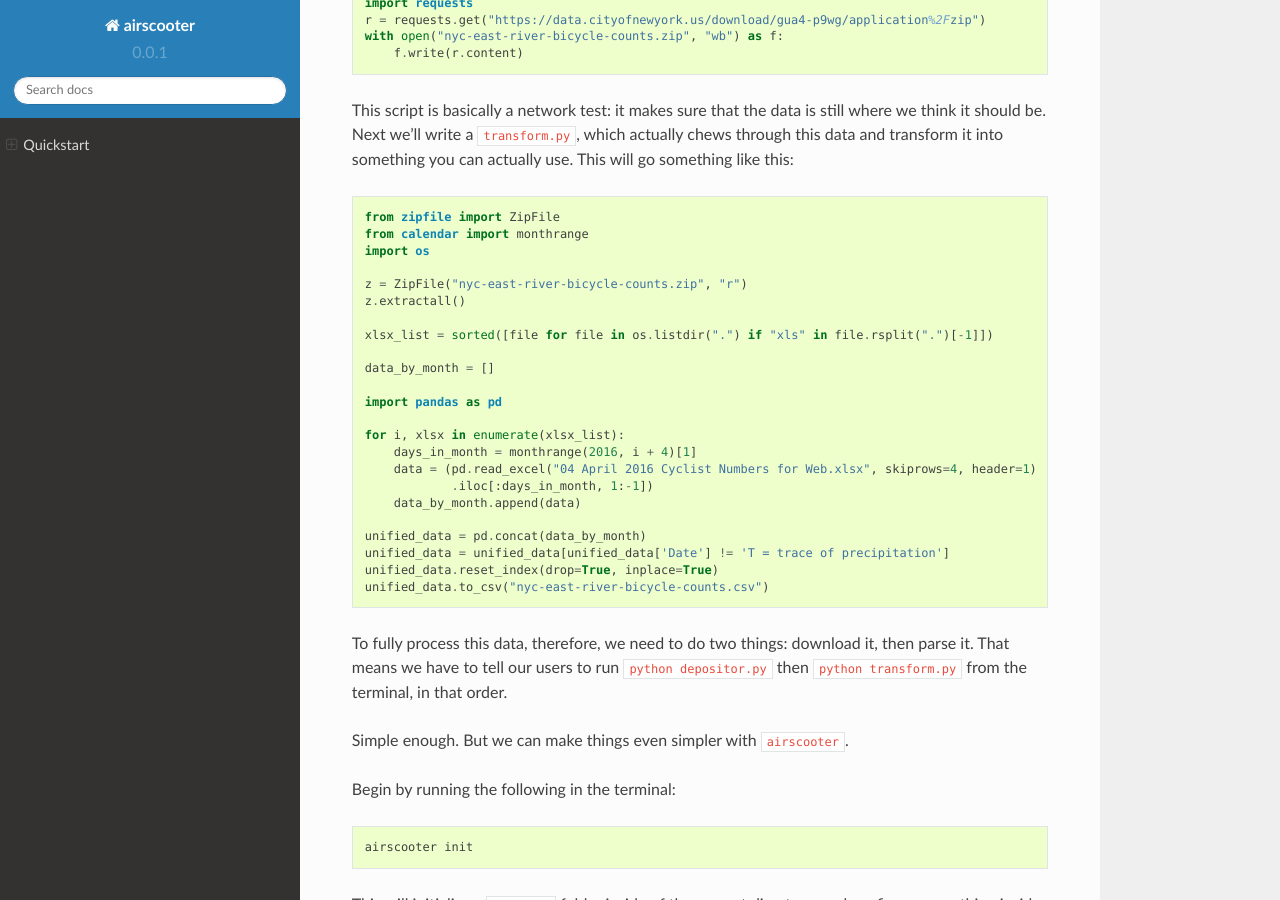
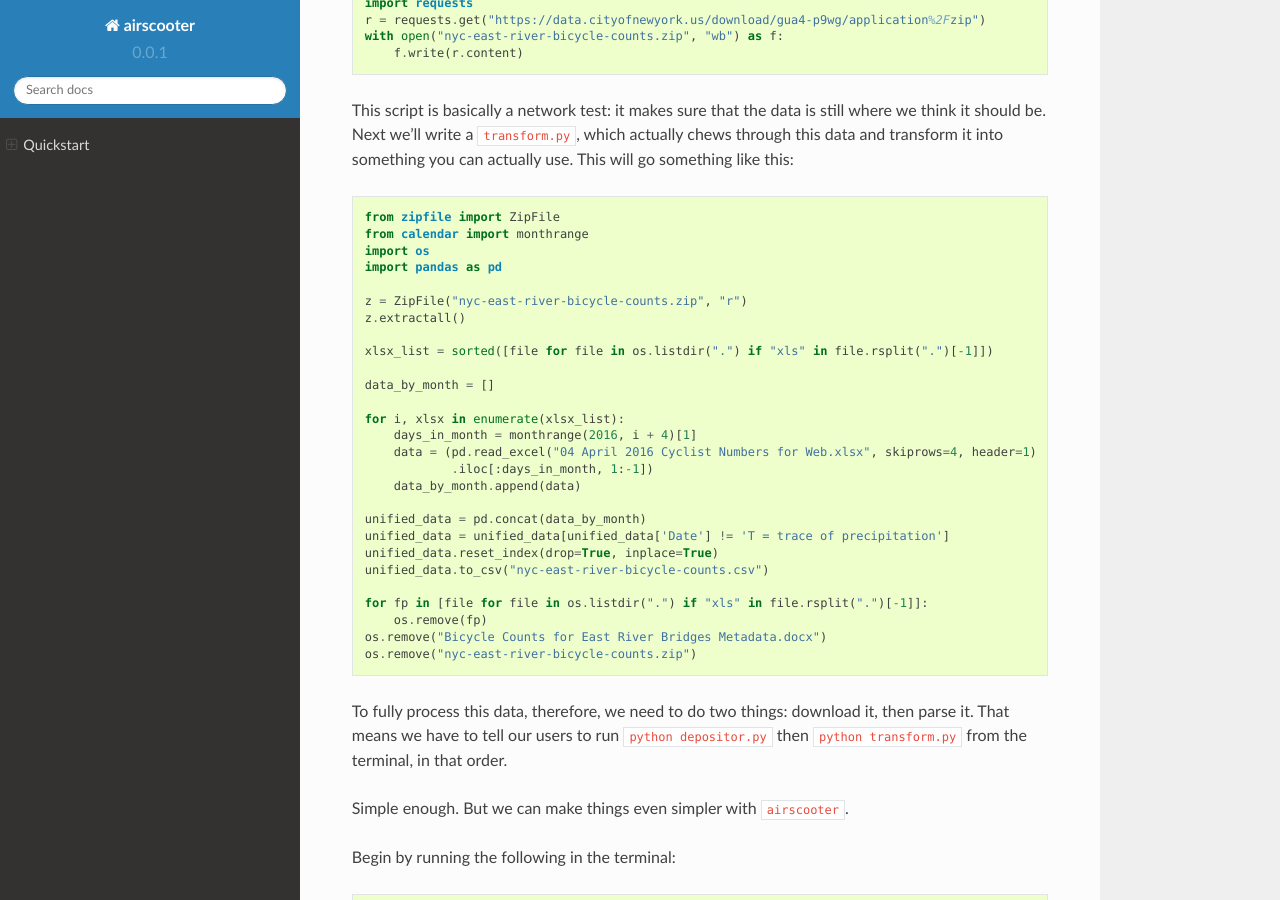
Before and after one commit to ResidentMario/airscooter, a Sphinx documentation site: the page built from docs/source/quickstart.rst, in a window 1280 px wide and 900 px high, scrolled down 1360 px. Built offline with Sphinx 7.4.7 and the Read the Docs theme 2.0.0, drawn with Linux system fonts in a browser that asks for light colours.

Commit message:
Update docs.

```diff
--- a/docs/source/quickstart.rst
+++ b/docs/source/quickstart.rst
@@ -73,6 +72,11 @@ use. This will go something like this: ::
     unified_data = unified_data[unified_data['Date'] != 'T = trace of precipitation']
     unified_data.reset_index(drop=True, inplace=True)
     unified_data.to_csv("nyc-east-river-bicycle-counts.csv")
+
+    for fp in [file for file in os.listdir(".") if "xls" in file.rsplit(".")[-1]]:
+        os.remove(fp)
+    os.remove("Bicycle Counts for East River Bridges Metadata.docx")
+    os.remove("nyc-east-river-bicycle-counts.zip")
 
 To fully process this data, therefore, we need to do two things: download it, then parse it. That means we have to
 tell our users to run ``python depositor.py`` then ``python transform.py`` from the terminal, in that order.
```
Also changed, not shown: other parts of docs/source/quickstart.rst (+1 -2 lines), 5 other files.
